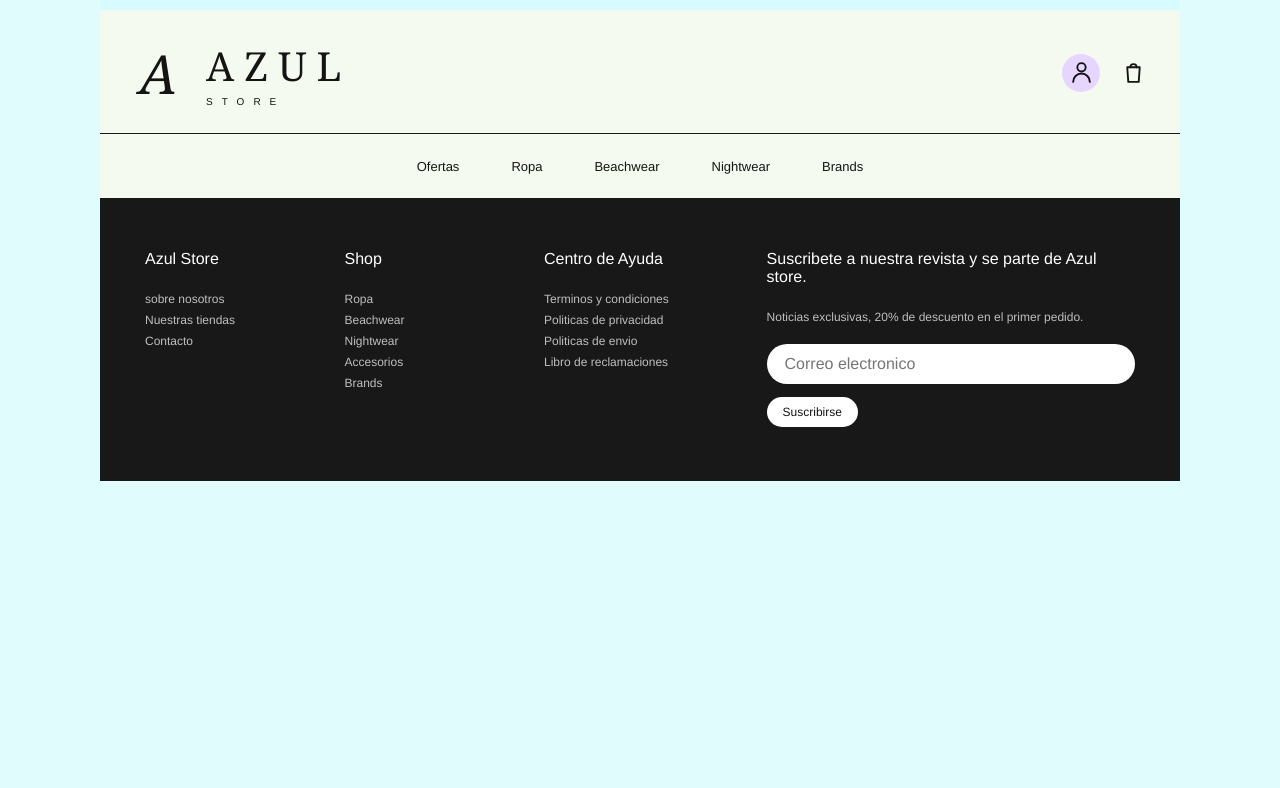
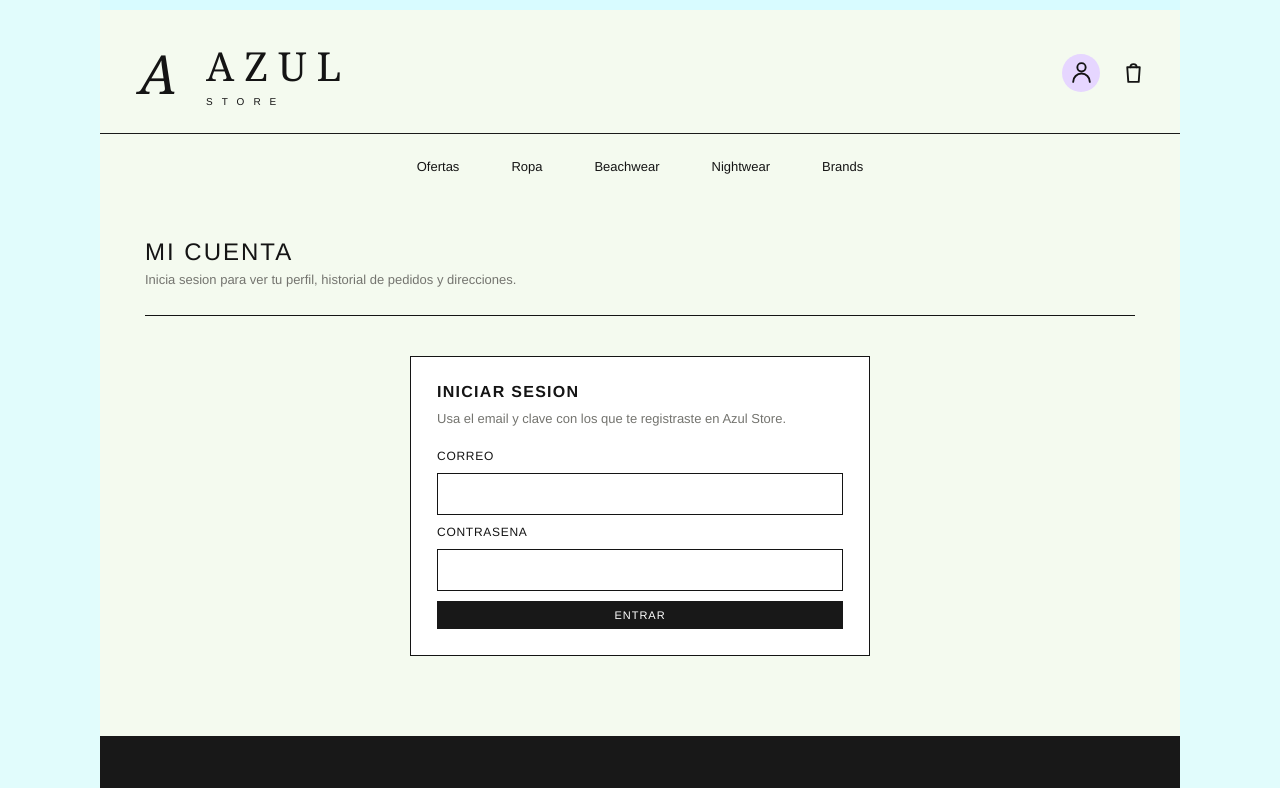
Before and after one commit to Marilyncubaalfaro/Azul-Store, a React (Vite) app: page /login in a window 1280 px wide. Shown: the top 788 px of the page. Built offline with nearby package versions, Linux system fonts and the light colour scheme; no server answers.

Commit message:
feat: agregar página de login y protección de rutas para la cuenta

```diff
--- a/src/App.jsx
+++ b/src/App.jsx
@@ -4,6 +4,8 @@ import Home from "./pages/Home";
 import Shop from "./pages/Shop";
 import Cart from "./pages/Cart";
 import Account from "./pages/Account";
+import Login from "./pages/Login";
+import RequireAuth from "./components/AuthGuard";
 
 function App() {
   return (
@@ -12,7 +14,15 @@ function App() {
         <Route path="/" element={<Home />} />
         <Route path="/shop/:category" element={<Shop />} />
         <Route path="/cart" element={<Cart />} />
-        <Route path="/account" element={<Account />} />
+        <Route path="/login" element={<Login />} />
+        <Route
+          path="/account"
+          element={
+            <RequireAuth>
+              <Account />
+            </RequireAuth>
+          }
+        />
       </Routes>
     </MainLayout>
   );
--- /dev/null
+++ b/src/components/AuthGuard/RequireAuth.jsx
@@ -0,0 +1,21 @@
+import React from "react";
+import { Navigate } from "react-router-dom";
+import { useAuth } from "../../context/AuthContext";
+
+export default function RequireAuth({ children }) {
+  const { isAuthenticated, isCheckingSession } = useAuth();
+
+  if (isCheckingSession) {
+    return (
+      <div style={{ padding: "60px 20px", textAlign: "center" }}>
+        Verificando sesion...
+      </div>
+    );
+  }
+
+  if (!isAuthenticated) {
+    return <Navigate to="/login" replace />;
+  }
+
+  return children;
+}
--- /dev/null
+++ b/src/components/AuthGuard/index.js
@@ -0,0 +1 @@
+export { default } from "./RequireAuth";
--- a/src/components/Header/Header.jsx
+++ b/src/components/Header/Header.jsx
@@ -36,7 +36,7 @@ export default function Header() {
         <div className="header-actions">
           <Link
             className={`icon-button ${isAuthenticated ? "profile-active" : ""}`}
-            to="/account"
+            to={isAuthenticated ? "/account" : "/login"}
             aria-label={
               isCheckingSession
                 ? "Verificando sesion"
--- a/src/pages/Account/Account.css
+++ b/src/pages/Account/Account.css
@@ -27,67 +27,6 @@
   display: grid;
   grid-template-columns: 1fr 2fr;
   gap: 50px;
-}
-
-.account-status-card {
-  margin: 40px 45px 80px;
-  border: 1px solid #141414;
-  background: #fff;
-  padding: 24px;
-  text-transform: uppercase;
-  letter-spacing: 0.08em;
-  font-size: 12px;
-}
-
-.login-section {
-  display: grid;
-  place-items: center;
-}
-
-.login-card {
-  width: min(100%, 460px);
-  background: #fff;
-  border: 1px solid #141414;
-  padding: 26px;
-}
-
-.login-card h2 {
-  margin: 0;
-  font-size: 16px;
-  text-transform: uppercase;
-  letter-spacing: 0.08em;
-}
-
-.login-hint {
-  margin: 8px 0 20px;
-  color: var(--muted);
-  font-size: 13px;
-  line-height: 1.5;
-}
-
-.login-form {
-  display: grid;
-  gap: 10px;
-}
-
-.login-form label {
-  font-size: 12px;
-  text-transform: uppercase;
-  letter-spacing: 0.06em;
-}
-
-.login-form input {
-  border: 1px solid #141414;
-  background: #fff;
-  min-height: 42px;
-  padding: 10px 12px;
-  font-size: 14px;
-}
-
-.login-error {
-  margin: 6px 0;
-  color: #b12f22;
-  font-size: 12px;
 }
 
 /* ===== Profile Sidebar ===== */
@@ -209,10 +148,6 @@
     padding: 30px 20px 60px;
   }
 
-  .account-status-card {
-    margin: 30px 20px 60px;
-  }
-
   .account-container {
     grid-template-columns: 1fr;
   }
--- a/src/pages/Account/Account.jsx
+++ b/src/pages/Account/Account.jsx
@@ -1,31 +1,17 @@
-import React, { useEffect, useMemo, useState } from "react";
+import React, { useEffect, useMemo } from "react";
 import { useScrollOnRouteChange } from "../../hooks/useScrollOnRouteChange";
 import { useAuth } from "../../context/AuthContext";
 import "./Account.css";
 
 export default function Account() {
   useScrollOnRouteChange();
-  const {
-    user,
-    isAuthenticated,
-    isCheckingSession,
-    login,
-    logout,
-    fetchCurrentUser,
-  } = useAuth();
-
-  const [email, setEmail] = useState("");
-  const [password, setPassword] = useState("");
-  const [isSubmitting, setIsSubmitting] = useState(false);
-  const [loginError, setLoginError] = useState("");
+  const { user, logout, fetchCurrentUser } = useAuth();
 
   useEffect(() => {
-    if (isAuthenticated) {
-      fetchCurrentUser().catch(() => {
-        // Si falla, seguimos mostrando los datos de user entregados por refresh/login.
-      });
-    }
-  }, [isAuthenticated, fetchCurrentUser]);
+    fetchCurrentUser().catch(() => {
+      // Si falla, seguimos mostrando los datos cacheados del contexto.
+    });
+  }, [fetchCurrentUser]);
 
   const joinDate = useMemo(() => {
     if (!user?.createdAt) {
@@ -41,89 +27,9 @@ export default function Account() {
         });
   }, [user]);
 
-  const handleLoginSubmit = async (event) => {
-    event.preventDefault();
-    setLoginError("");
-    setIsSubmitting(true);
-
-    try {
-      await login(email.trim(), password);
-      setPassword("");
-    } catch (error) {
-      setLoginError(error.message || "No se pudo iniciar sesion.");
-    } finally {
-      setIsSubmitting(false);
-    }
-  };
-
   const handleLogout = async () => {
-    setLoginError("");
     await logout();
   };
-
-  if (isCheckingSession) {
-    return (
-      <div className="account-page">
-        <div className="account-status-card">Verificando sesion activa...</div>
-      </div>
-    );
-  }
-
-  if (!isAuthenticated) {
-    return (
-      <div className="account-page">
-        <header className="account-header">
-          <h1>Mi Cuenta</h1>
-          <p>
-            Inicia sesion para ver tu perfil, historial de pedidos y
-            direcciones.
-          </p>
-        </header>
-
-        <section className="login-section" aria-labelledby="login-title">
-          <div className="login-card">
-            <h2 id="login-title">Iniciar sesion</h2>
-            <p className="login-hint">
-              Usa el email y clave con los que te registraste en Azul Store.
-            </p>
-
-            <form className="login-form" onSubmit={handleLoginSubmit}>
-              <label htmlFor="account-email">Correo</label>
-              <input
-                id="account-email"
-                type="email"
-                autoComplete="email"
-                value={email}
-                onChange={(event) => setEmail(event.target.value)}
-                required
-              />
-
-              <label htmlFor="account-password">Contrasena</label>
-              <input
-                id="account-password"
-                type="password"
-                autoComplete="current-password"
-                value={password}
-                onChange={(event) => setPassword(event.target.value)}
-                required
-                minLength={8}
-              />
-
-              {loginError && <p className="login-error">{loginError}</p>}
-
-              <button
-                className="add-to-cart-btn"
-                type="submit"
-                disabled={isSubmitting}
-              >
-                {isSubmitting ? "Ingresando..." : "Entrar"}
-              </button>
-            </form>
-          </div>
-        </section>
-      </div>
-    );
-  }
 
   return (
     <div className="account-page">
--- /dev/null
+++ b/src/pages/Login/Login.css
@@ -0,0 +1,94 @@
+.login-page {
+  padding: 40px 45px 80px;
+}
+
+.login-header {
+  margin-bottom: 40px;
+  border-bottom: 1px solid #141414;
+  padding-bottom: 15px;
+}
+
+.login-header h1 {
+  margin: 0;
+  font-size: 24px;
+  font-weight: 500;
+  text-transform: uppercase;
+  letter-spacing: 2px;
+}
+
+.login-header p {
+  color: var(--muted);
+  font-size: 13px;
+  margin-top: 6px;
+}
+
+.login-status-card {
+  margin: 40px 45px 80px;
+  border: 1px solid #141414;
+  background: #fff;
+  padding: 24px;
+  text-transform: uppercase;
+  letter-spacing: 0.08em;
+  font-size: 12px;
+}
+
+.login-section {
+  display: grid;
+  place-items: center;
+}
+
+.login-card {
+  width: min(100%, 460px);
+  background: #fff;
+  border: 1px solid #141414;
+  padding: 26px;
+}
+
+.login-card h2 {
+  margin: 0;
+  font-size: 16px;
+  text-transform: uppercase;
+  letter-spacing: 0.08em;
+}
+
+.login-hint {
+  margin: 8px 0 20px;
+  color: var(--muted);
+  font-size: 13px;
+  line-height: 1.5;
+}
+
+.login-form {
+  display: grid;
+  gap: 10px;
+}
+
+.login-form label {
+  font-size: 12px;
+  text-transform: uppercase;
+  letter-spacing: 0.06em;
+}
+
+.login-form input {
+  border: 1px solid #141414;
+  background: #fff;
+  min-height: 42px;
+  padding: 10px 12px;
+  font-size: 14px;
+}
+
+.login-error {
+  margin: 6px 0;
+  color: #b12f22;
+  font-size: 12px;
+}
+
+@media (max-width: 820px) {
+  .login-page {
+    padding: 30px 20px 60px;
+  }
+
+  .login-status-card {
+    margin: 30px 20px 60px;
+  }
+}
--- /dev/null
+++ b/src/pages/Login/Login.jsx
@@ -0,0 +1,95 @@
+import React, { useState } from "react";
+import { Navigate } from "react-router-dom";
+import { useAuth } from "../../context/AuthContext";
+import { useScrollOnRouteChange } from "../../hooks/useScrollOnRouteChange";
+import "./Login.css";
+
+export default function Login() {
+  useScrollOnRouteChange();
+
+  const { isAuthenticated, isCheckingSession, login } = useAuth();
+  const [email, setEmail] = useState("");
+  const [password, setPassword] = useState("");
+  const [isSubmitting, setIsSubmitting] = useState(false);
+  const [loginError, setLoginError] = useState("");
+
+  const handleSubmit = async (event) => {
+    event.preventDefault();
+    setLoginError("");
+    setIsSubmitting(true);
+
+    try {
+      await login(email.trim(), password);
+      setPassword("");
+    } catch (error) {
+      setLoginError(error.message || "No se pudo iniciar sesion.");
+    } finally {
+      setIsSubmitting(false);
+    }
+  };
+
+  if (isCheckingSession) {
+    return (
+      <div className="login-page">
+        <div className="login-status-card">Verificando sesion activa...</div>
+      </div>
+    );
+  }
+
+  if (isAuthenticated) {
+    return <Navigate to="/account" replace />;
+  }
+
+  return (
+    <div className="login-page">
+      <header className="login-header">
+        <h1>Mi Cuenta</h1>
+        <p>
+          Inicia sesion para ver tu perfil, historial de pedidos y direcciones.
+        </p>
+      </header>
+
+      <section className="login-section" aria-labelledby="login-title">
+        <div className="login-card">
+          <h2 id="login-title">Iniciar sesion</h2>
+          <p className="login-hint">
+            Usa el email y clave con los que te registraste en Azul Store.
+          </p>
+
+          <form className="login-form" onSubmit={handleSubmit}>
+            <label htmlFor="account-email">Correo</label>
+            <input
+              id="account-email"
+              type="email"
+              autoComplete="email"
+              value={email}
+              onChange={(event) => setEmail(event.target.value)}
+              required
+            />
+
+            <label htmlFor="account-password">Contrasena</label>
+            <input
+              id="account-password"
+              type="password"
+              autoComplete="current-password"
+              value={password}
+              onChange={(event) => setPassword(event.target.value)}
+              required
+              minLength={8}
+            />
+
+            {loginError && <p className="login-error">{loginError}</p>}
+
+            <button
+              className="add-to-cart-btn"
+              type="submit"
+              disabled={isSubmitting}
+            >
+              {isSubmitting ? "Ingresando..." : "Entrar"}
+            </button>
+          </form>
+        </div>
+      </section>
+    </div>
+  );
+}
--- /dev/null
+++ b/src/pages/Login/index.js
@@ -0,0 +1 @@
+export { default } from "./Login";
```
